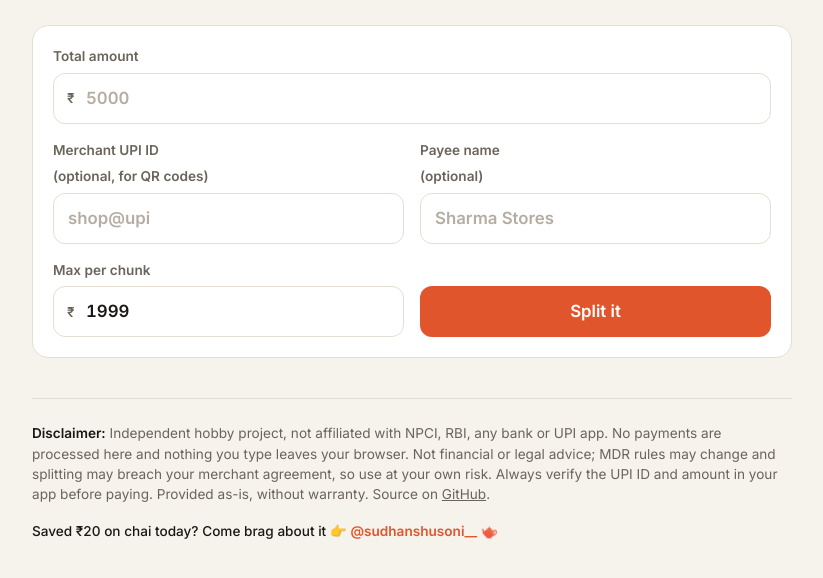
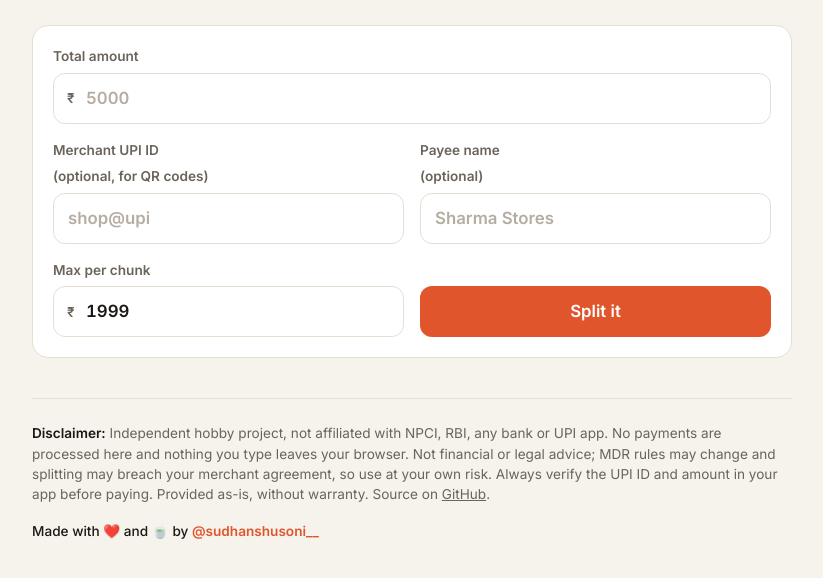
Before and after one commit to Sudhanshusoni45/split-upi-payment, a plain HTML site: page index.html in a window 1280 px wide. Shown: the part 196-774 px from the top of the page, without its empty margins (228-1051 px from the left). Drawn offline with nearby package versions, Linux system fonts and the light colour scheme.

Commit message:
Simplify byline to made with heart and tea
Co-Authored-By: Claude Fable 5.1 <noreply@anthropic.com>

```diff
--- a/index.html
+++ b/index.html
@@ -172,7 +172,7 @@
       Not financial or legal advice; MDR rules may change and splitting may breach your merchant agreement, so use at your own risk. Always verify the UPI ID and amount in your app before paying.
       Provided as-is, without warranty. Source on <a href="https://github.com/Sudhanshusoni45/split-upi-payment">GitHub</a>.
     </p>
-    <p class="note byline">Saved ₹20 on chai today? Come brag about it 👉 <a href="https://x.com/sudhanshusoni__" target="_blank" rel="noopener">@sudhanshusoni__</a> 🫖</p>
+    <p class="note byline">Made with ❤️ and 🍵 by <a href="https://x.com/sudhanshusoni__" target="_blank" rel="noopener">@sudhanshusoni__</a></p>
   </main>
 
   <script src="https://cdn.jsdelivr.net/npm/qrcode-generator@1.4.4/qrcode.js"></script>
```
